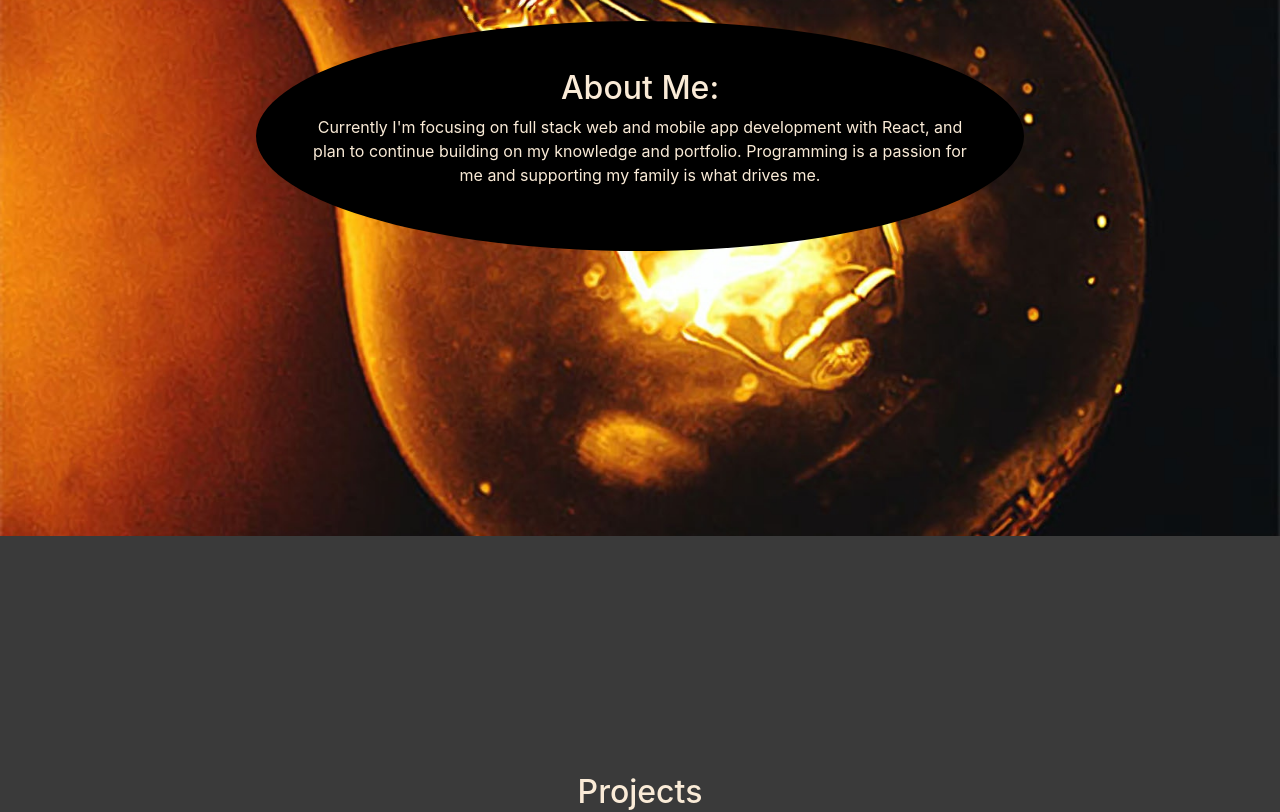
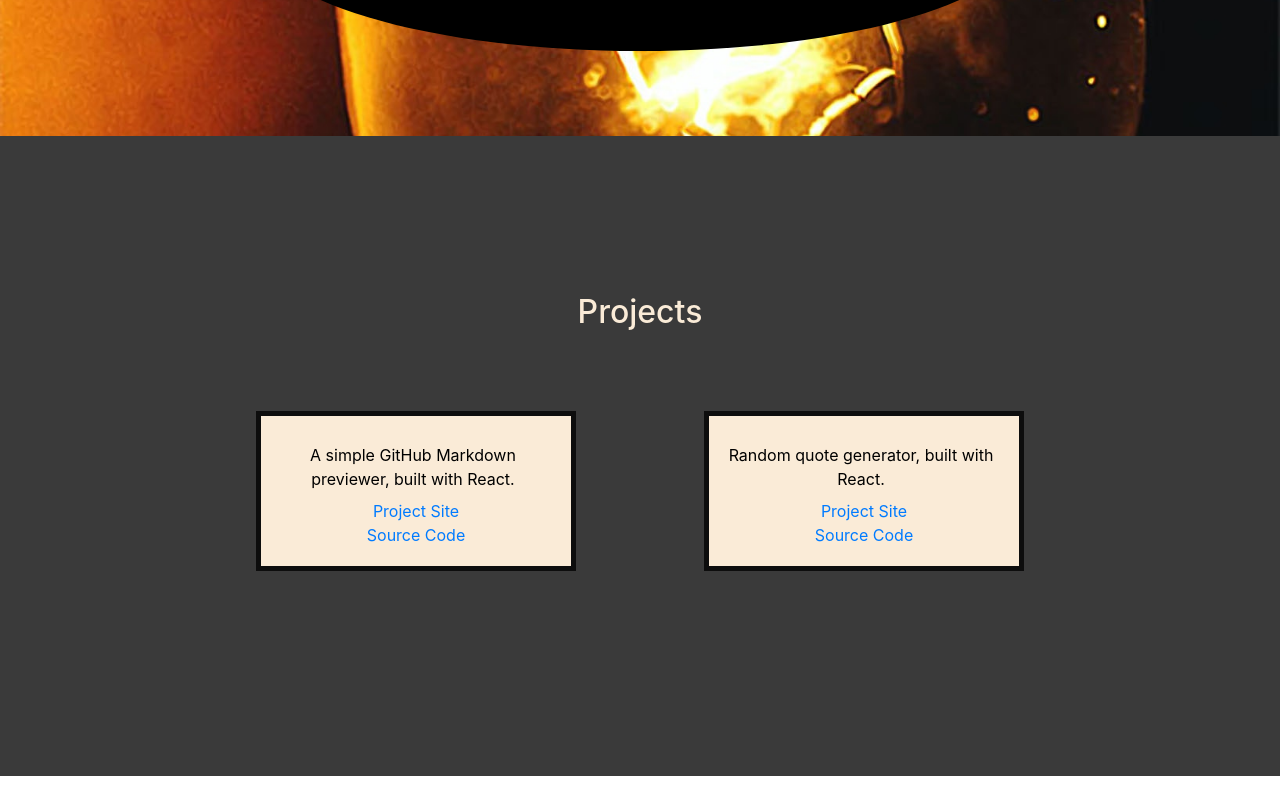
Before and after one commit to debiangeek/McGowan-Media-Tech, a React (Create React App) app in the folder mcgowan-media-tech/: page / in a window 1280 px wide. Shown: the part 1120-1932 px from the top of the page. After the commit the page ends 1896 px from the top, so only its background shows below. Built offline with nearby package versions, Linux system fonts and the light colour scheme.

Commit message:
Adjusted height of parallax section

```diff
--- a/mcgowan-media-tech/src/stylesheets/About.css
+++ b/mcgowan-media-tech/src/stylesheets/About.css
@@ -4,7 +4,7 @@
     justify-content: center;
     align-items: center;
     min-width: inherit;
-    min-height: 100vh;
+    min-height: 50vh;
     background-image: url("../art-blur-bright.jpg");
     background-attachment: fixed;
     background-position: center;
--- a/mcgowan-media-tech/src/stylesheets/Projects.css
+++ b/mcgowan-media-tech/src/stylesheets/Projects.css
@@ -4,7 +4,7 @@
     justify-content: center;
     align-items: center;
     min-width: inherit;
-    min-height: 100vh;
+    min-height: 80vh;
     background-color: #3A3A3A;
 }
 
```
Also changed, not shown: 1 other file (tests, documents, lock files or other folders).
